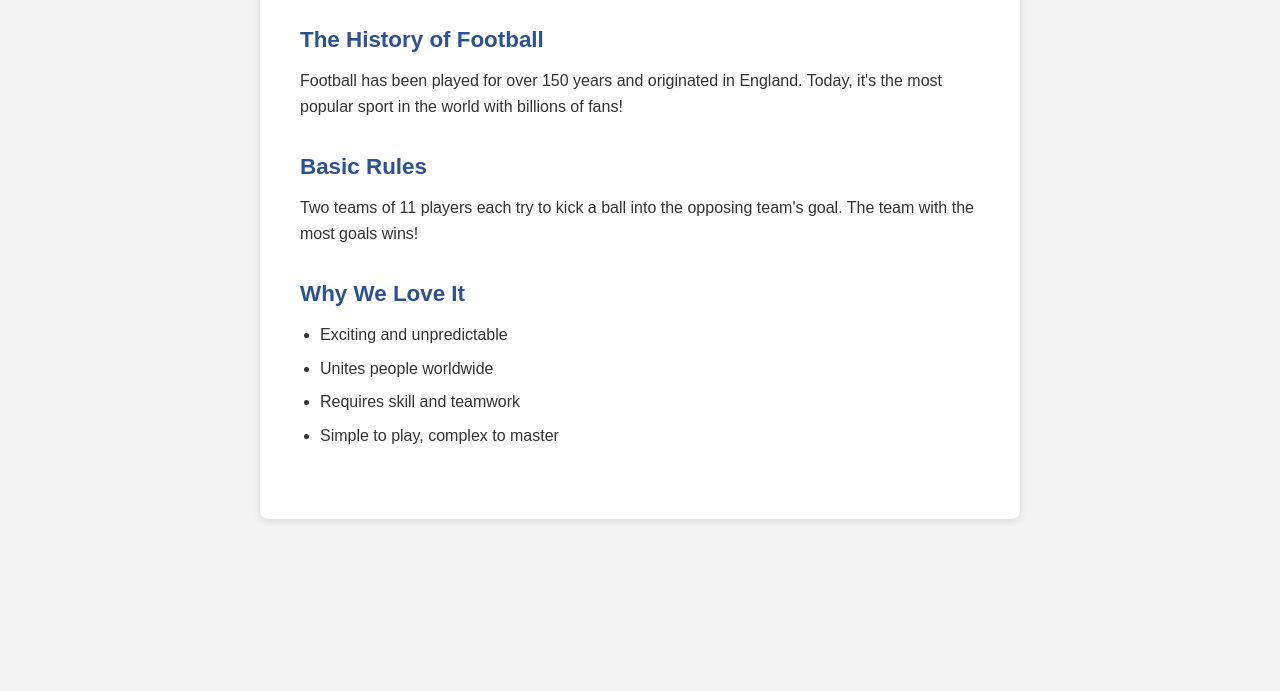
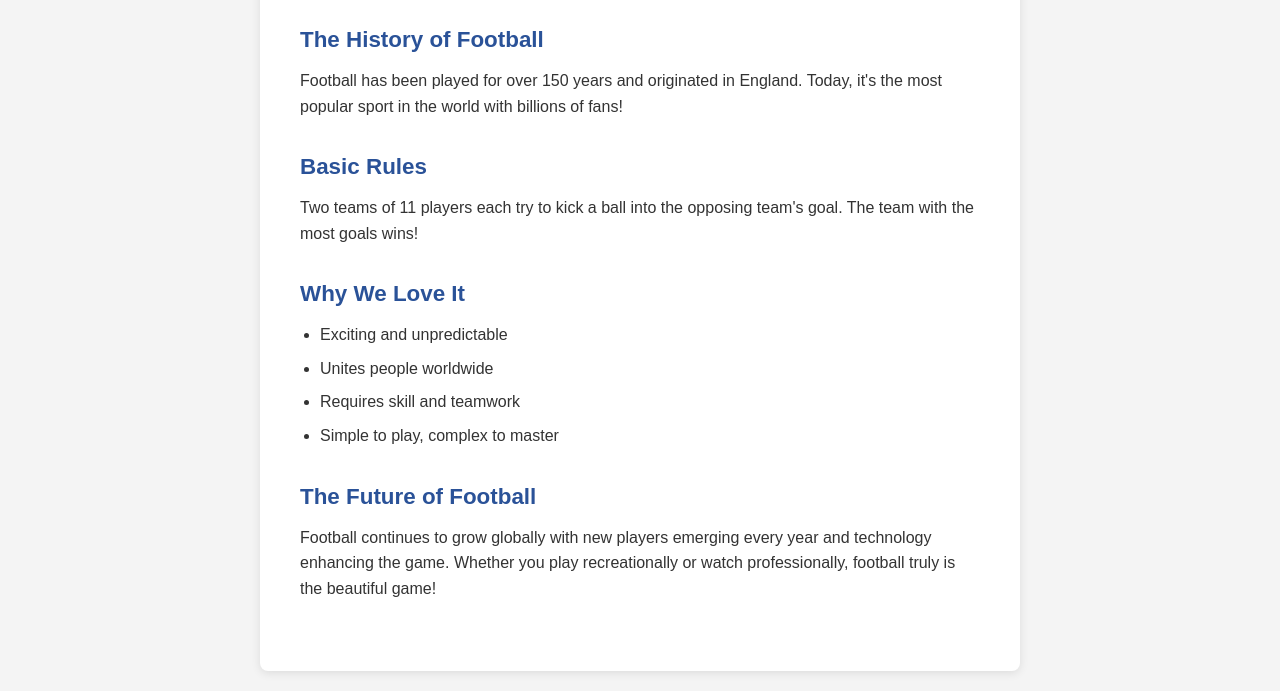
Before and after one commit to MR1092/portfolio_v1, a plain HTML site: page projects/02-html-blog-article/index.html in a window 1280 px wide. Shown: the part 364-1055 px from the top of the page. Before the commit the page ends 903 px from the top, so only its background shows below. Drawn offline with Linux system fonts and the light colour scheme.

Commit message:
Step 5: Add final section about the future of football

```diff
--- a/projects/02-html-blog-article/index.html
+++ b/projects/02-html-blog-article/index.html
@@ -36,6 +36,11 @@
                     <li>Simple to play, complex to master</li>
                 </ul>
             </section>
+
+            <section>
+                <h3>The Future of Football</h3>
+                <p>Football continues to grow globally with new players emerging every year and technology enhancing the game. Whether you play recreationally or watch professionally, football truly is the beautiful game!</p>
+            </section>
         </article>
     </main>
 </body>
```
